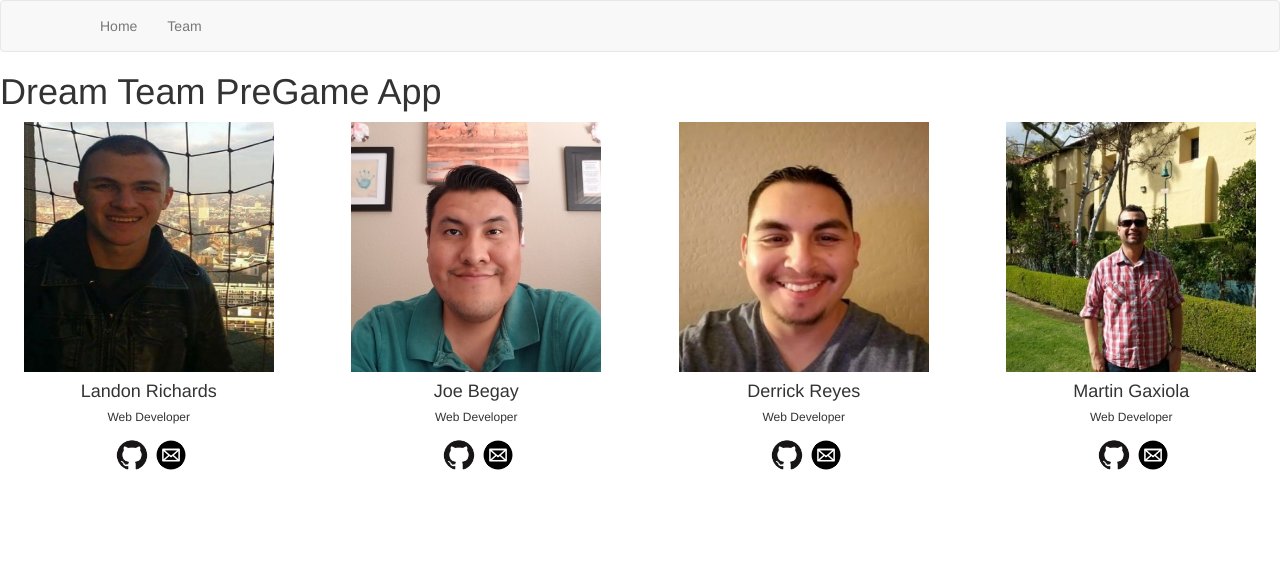
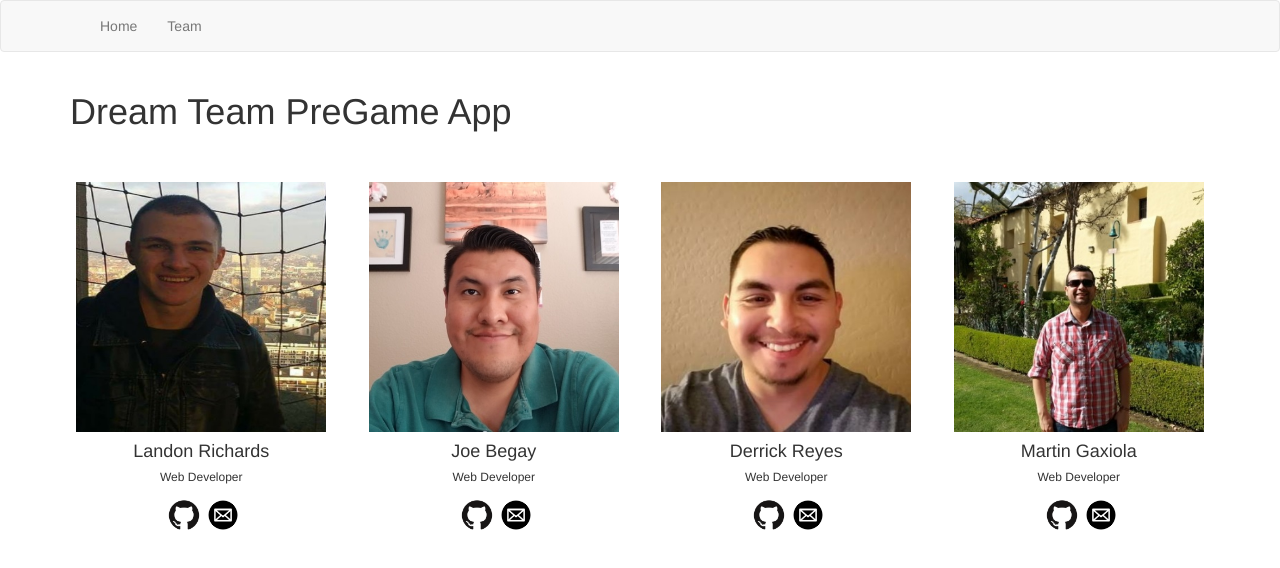
Before and after one commit to kaktuxmx/PreGame-App, a plain HTML site: page team.html in a window 1280 px wide. Drawn offline with nearby package versions, Linux system fonts and the light colour scheme; a web font is replaced by a local one.

Commit message:
Added the Reset.CSS and links on team page and index.html. Also, modify Team.html to put more divs.

```diff
--- a/asset/style/reset.css
+++ b/asset/style/reset.css
@@ -0,0 +1,48 @@
+/* http://meyerweb.com/eric/tools/css/reset/
+   v2.0 | 20110126
+   License: none (public domain)
+*/
+
+html, body, div, span, applet, object, iframe,
+h1, h2, h3, h4, h5, h6, p, blockquote, pre,
+a, abbr, acronym, address, big, cite, code,
+del, dfn, em, img, ins, kbd, q, s, samp,
+small, strike, strong, sub, sup, tt, var,
+b, u, i, center,
+dl, dt, dd, ol, ul, li,
+fieldset, form, label, legend,
+table, caption, tbody, tfoot, thead, tr, th, td,
+article, aside, canvas, details, embed,
+figure, figcaption, footer, header, hgroup,
+menu, nav, output, ruby, section, summary,
+time, mark, audio, video {
+	margin: 0;
+	padding: 0;
+	border: 0;
+	font-size: 100%;
+	font: inherit;
+	vertical-align: baseline;
+}
+/* HTML5 display-role reset for older browsers */
+article, aside, details, figcaption, figure,
+footer, header, hgroup, menu, nav, section {
+	display: block;
+}
+body {
+	line-height: 1;
+}
+ol, ul {
+	list-style: none;
+}
+blockquote, q {
+	quotes: none;
+}
+blockquote:before, blockquote:after,
+q:before, q:after {
+	content: '';
+	content: none;
+}
+table {
+	border-collapse: collapse;
+	border-spacing: 0;
+}
--- a/team.html
+++ b/team.html
@@ -2,9 +2,12 @@
 <html lang="en">
     <head>
         <title></title>
+        <link rel="stylesheet" href="asset/style/reset.css">
         <meta charset="UTF-8">
         <link rel="stylesheet" href="https://maxcdn.bootstrapcdn.com/bootstrap/3.3.7/css/bootstrap.min.css" integrity="sha384-BVYiiSIFeK1dGmJRAkycuHAHRg32OmUcww7on3RYdg4Va+PmSTsz/K68vbdEjh4u"
             crossorigin="anonymous">
+        <link href="https://fonts.googleapis.com/css?family=Biryani" rel="stylesheet">
+        <link rel="stylesheet" href="asset/style/style.css">
     </head>
         <body>
         <header class="header7" id="header7">
@@ -18,11 +21,13 @@
                           <li><a href="team.html">Team</a></li>
                         </ul>
                       </div>
-                          </div >
+                    </div>
+                </div>
               </nav>
+                        <div>
+                        <!--Section: Team v.1-->
 
-                        <div
-                        <!--Section: Team v.1-->
+                        <div class="container">
                         <section class="section team-section pb-5">
 
                             <!--Section heading-->
@@ -30,11 +35,12 @@
                             <!--Section description-->
                             <p class="section-description"></p>
 
+                            <div class="row">&nbsp;
+                            </div>
+                            <div class="row">&nbsp;
+                            </div>
                             <!--Grid row-->
-
-
                             <div class="row text-center">
-
                                 <!--Grid column-->
                                 <div class="col-lg-3 col-md-6 mb-r">
 
@@ -102,6 +108,7 @@
 
                   </div><!-- intro -->
 
+              </div>
         </header><!-- header -->
 
         </body>
```
Also changed, not shown: index.html (+1 -6 lines). Lines whose indentation alone changed are shown as unchanged.
